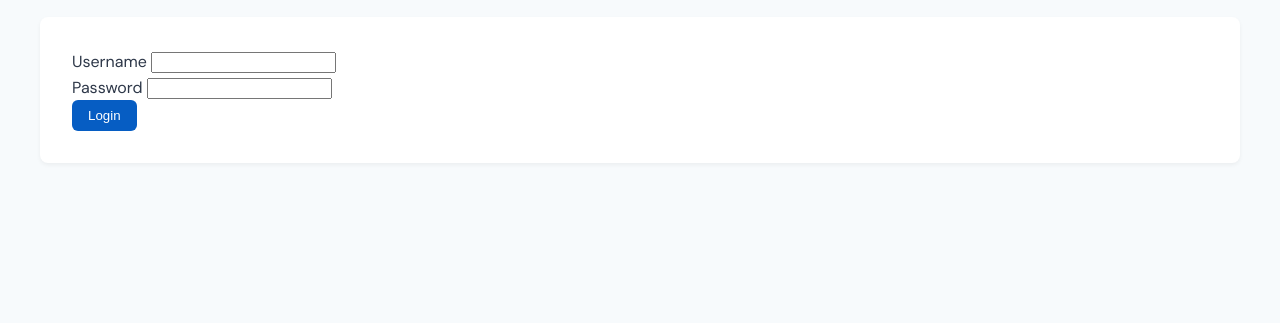
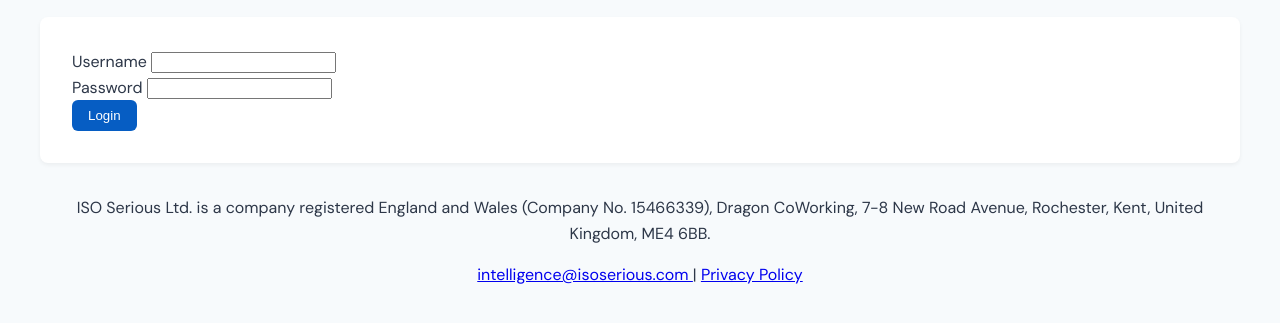
Before and after one commit to ISO-Serious/serious-threat-intelligence, a Flask app: page /login in a window 1280 px wide. Shown: the part 193-516 px from the top of the page. Run offline with Flask 3, Linux system fonts and the light colour scheme.

Commit message:
Added footer text

```diff
--- a/app/templates/base.html
+++ b/app/templates/base.html
@@ -19,5 +19,18 @@
     {% endif %}
     {% block content %}{% endblock %}
     {% block extra_js %}{% endblock %}
+    <div style="text-align: center; padding: 1rem 2rem;">
+        <p>
+            ISO Serious Ltd. is a company registered England and Wales (Company No. 15466339), Dragon CoWorking, 7-8 New Road Avenue, Rochester, Kent, United Kingdom, ME4 6BB.
+        </p>
+        <a href="mailto:intelligence@isoserious.com"
+           class="text-sm text-gray-600 hover:text-primary-color">
+            intelligence@isoserious.com
+        </a> |
+        <a href="https://www.isoserious.com/privacy-notice"
+           class="text-sm text-gray-600 hover:text-primary-color">
+            Privacy Policy
+        </a>
+    </div>
 </body>
 </html>
```
